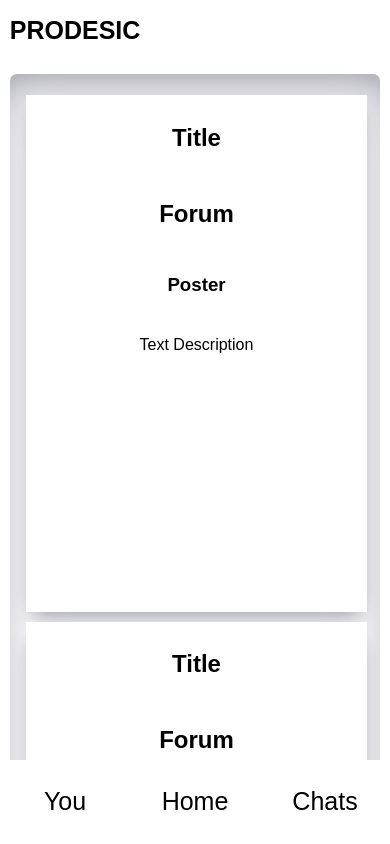
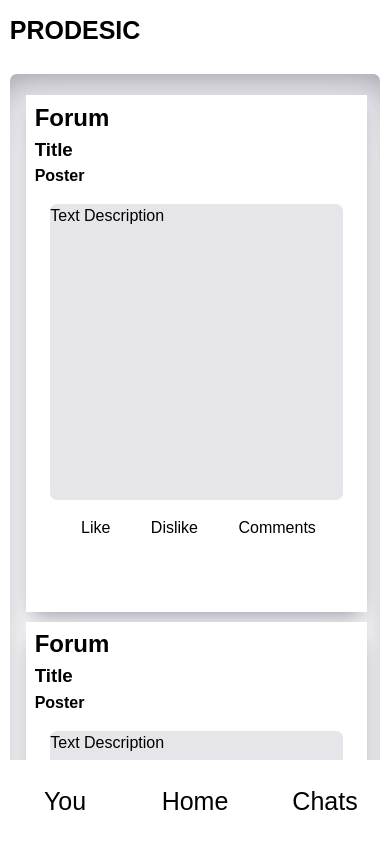
Before and after one commit to GundogCodes/GoodForum., a React (Vite) app: page / in a window 390 px wide. Built offline with nearby package versions, Linux system fonts and the light colour scheme.

Commit message:
added likes dislikes and comments to posts this looks so fkn dope i better make the backend work lol

```diff
--- a/src/components/Post/Post.jsx
+++ b/src/components/Post/Post.jsx
@@ -2,9 +2,9 @@ import styles from './Post.module.scss'
 export default function Post(){
     return(
         <div className={styles.Post}>
-            <h2>Title</h2>
             <h2>Forum</h2>
-            <h3>Poster</h3>
+            <h3>Title</h3>
+            <h4>Poster</h4>
             <section>
                 {/* {img?
                 <div>img</div>
@@ -12,6 +12,11 @@ export default function Post(){
                 <></>} */}
                 <p>Text Description</p>
             </section>
+            <div className={styles.interactions}>
+                <h8>Like</h8>
+                <h8>Dislike</h8>
+                <h8>Comments</h8>
+            </div>
         </div>
     )
 }
--- a/src/components/Post/Post.module.scss
+++ b/src/components/Post/Post.module.scss
@@ -3,4 +3,56 @@
     flex-direction: column;
     justify-content: center;
     align-items: center;
+    width: 100%;
+    h2,h3,h4{
+        margin: 0;
+        align-self: flex-start;
+        padding-left: 1vw;
+    }
+    p{
+        width: 60vw;
+        height: 35vh;
+        border-radius: 7px;
+        background-color: rgb(230,229,234);
+        display: flex;
+
+    }
+    .interactions{
+        display: flex;
+        width: 60vw;
+
+        h8{
+            padding-left: 1vw;
+        }
+
+    }
 }
+
+@media (max-width:900px){
+    .Post{
+        display: flex;
+        flex-direction: column;
+        justify-content: center;
+        align-items: center;
+        width: 100%;
+        h2,h3,h4{
+            margin: 0;
+            align-self: flex-start;
+            padding-left: 1vw;
+        }
+        p{
+            width: 75vw;
+            background-color: rgb(230,229,234);
+            height: 35vh;
+        }
+        .interactions{
+            display: flex;
+            width: 80vw;
+            justify-content: space-evenly;
+            h8{
+
+            }
+
+        }
+    }
+}
```
